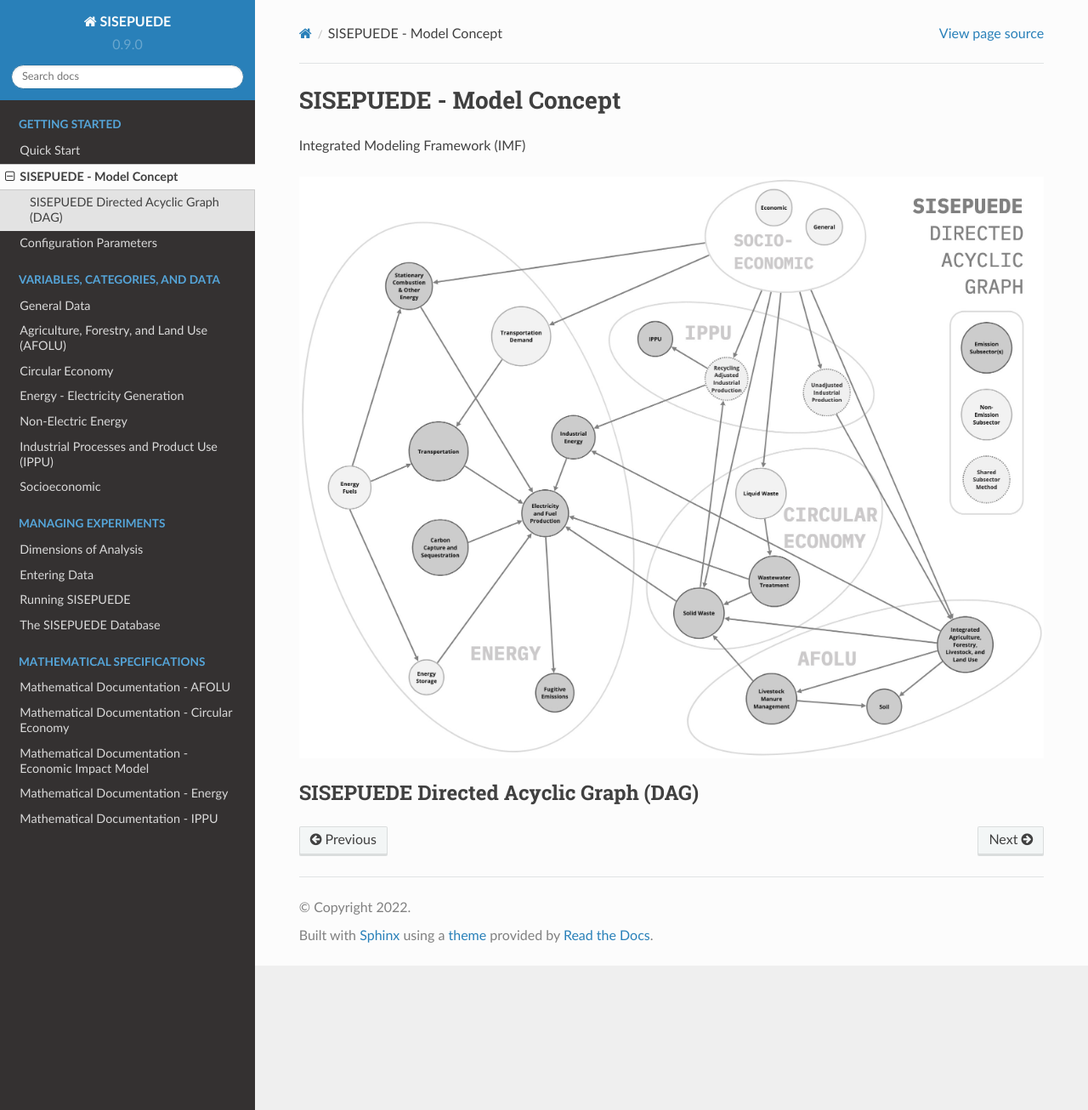
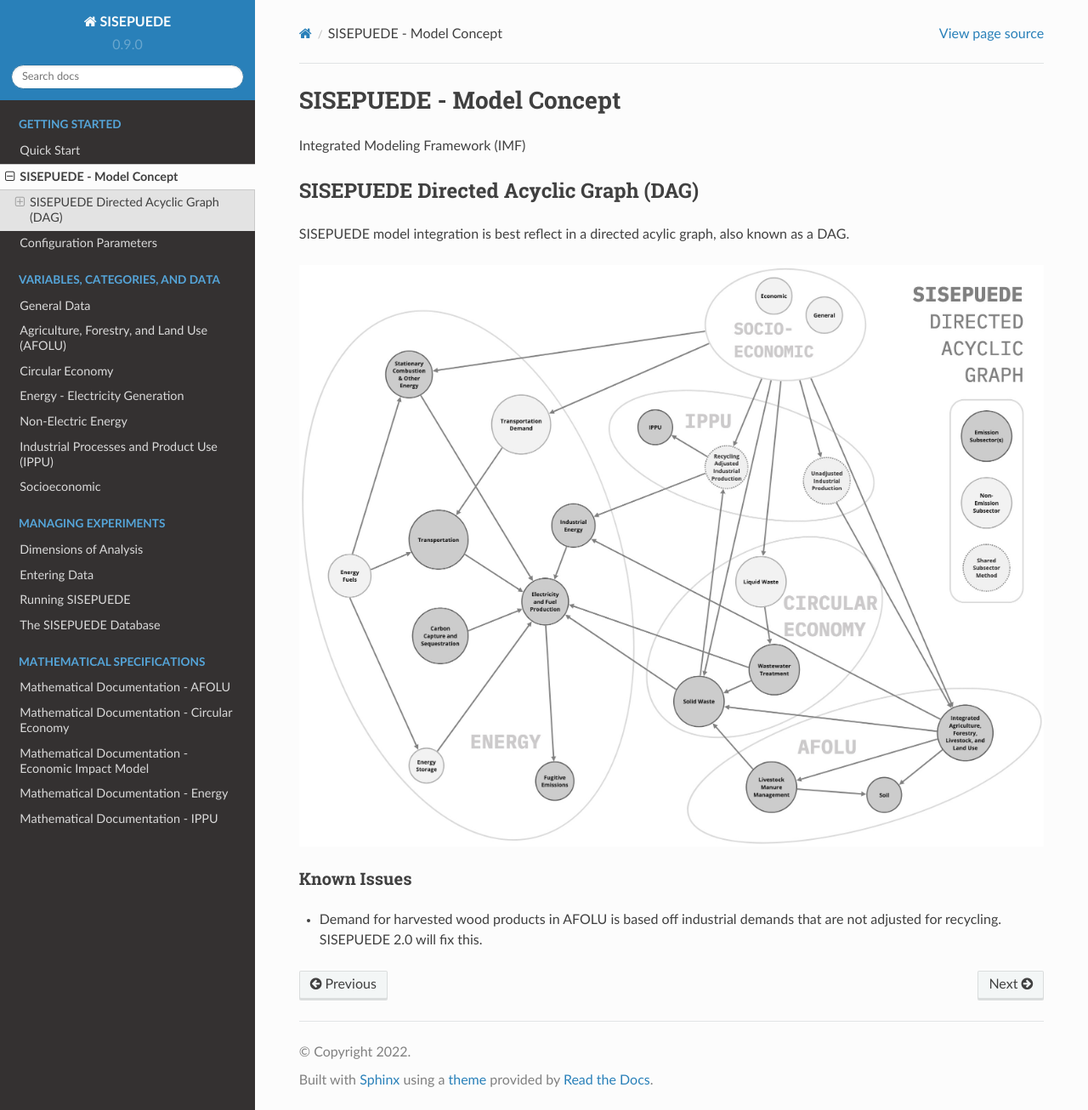
Before and after one commit to jcsyme/sisepuede, a Sphinx documentation site: the page built from docs/source/sisepuede_concept.rst, in a window 1280 px wide and 1307 px high. Shown: the whole window at 85% size. Built offline with Sphinx 7.4.7 and the Read the Docs theme 2.0.0, drawn with Linux system fonts in a browser that asks for light colours.

Commit message:
tried to get image to work

```diff
--- a/docs/source/sisepuede_concept.rst
+++ b/docs/source/sisepuede_concept.rst
@@ -4,9 +4,13 @@
 
 Integrated Modeling Framework (IMF)
 
-.. image:: img/sisepuede_dag.jpg
-
-
 
 SISEPUEDE Directed Acyclic Graph (DAG)
 ======================================
+SISEPUEDE model integration is best reflect in a directed acylic graph, also known as a DAG.
+
+.. image:: img/sisepuede_dag.jpg
+
+Known Issues
+------------
+* Demand for harvested wood products in AFOLU is based off industrial demands that are not adjusted for recycling. SISEPUEDE 2.0 will fix this.
```
